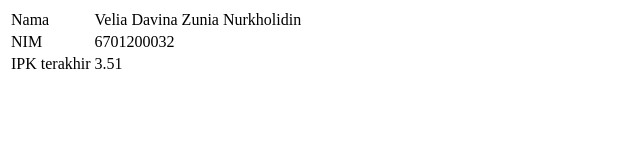
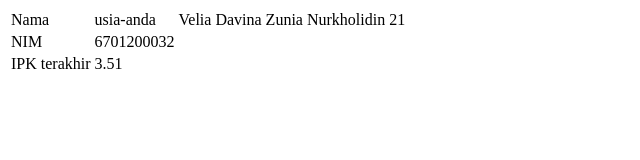
Before and after one commit to veliadavinaa/6701200032---assessment1pwb, a plain HTML site: page index.html in a window 1280 px wide. Shown: the whole page, without its empty margins (0-640 px from the left). Drawn offline with Linux system fonts and the light colour scheme.

Commit message:
v1.3-6701200032

```diff
--- a/index.html
+++ b/index.html
@@ -2,8 +2,8 @@
     <body>
         <table>
             <tr>
-                <td>Nama</td>
-                <td>Velia Davina Zunia Nurkholidin</td>
+                <td>Nama</td> <td>usia-anda</td>
+                <td>Velia Davina Zunia Nurkholidin</td> <td>21</td>
             </tr>
                 <td>NIM</td>
                 <td>6701200032</td>
```
